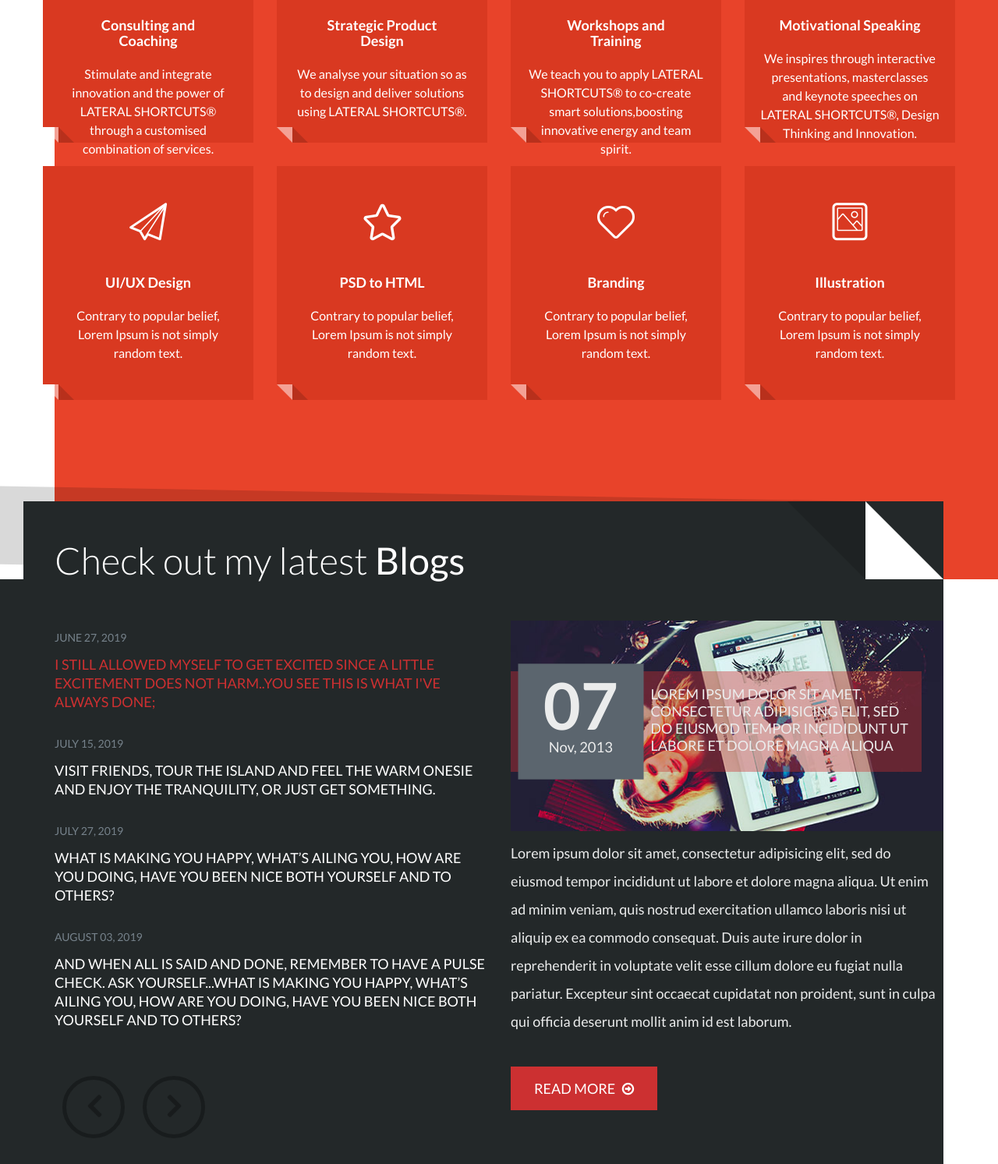
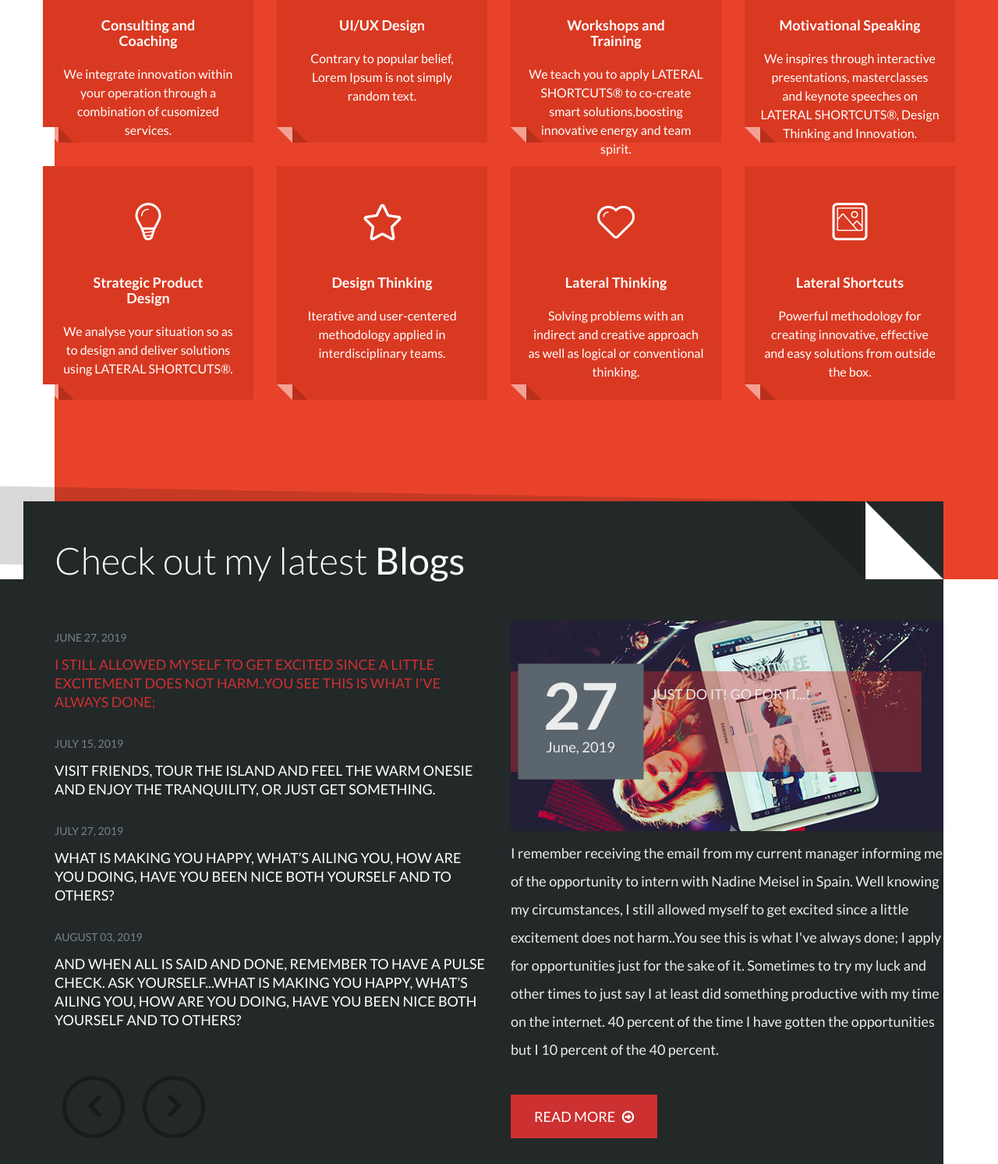
Before and after one commit to Aseken/IntegratedProject, a plain HTML site: page index.html in a window 1280 px wide. Shown: the part 1729-3222 px from the top of the page at 78% size. Drawn offline with Linux system fonts and the light colour scheme; some packages are replaced by stand-ins of ours.

Commit message:
update the latest changes

```diff
--- a/index.html
+++ b/index.html
@@ -223,21 +223,24 @@
 							<h3>Consulting and Coaching</h3>
 
 							<p>
-								Stimulate and integrate innovation and the power of LATERAL SHORTCUTS® through a customised combination of services.
+							We integrate innovation within your operation through a combination of cusomized services.
 							</p>
 						</div>
 					</div>
+                    <!--this is-->
                     <div class="col-md-3 col-sm-6 col-xs-12">
                         <div class="service-box service-fold">
-							<i class="hippo-icon-lightbulb"></i>
+                            <i class="hippo-icon-paper-plane"></i>
 
-							<h3>Strategic Product Design</h3>
+                            <h3>UI/UX Design</h3>
 
                             <p>
-								We analyse your situation so as to design and deliver solutions using LATERAL SHORTCUTS®.
+                                Contrary to popular belief, Lorem Ipsum is not simply random text.
                             </p>
                         </div>
                     </div>
+                    <!--this is-->
+
 					<div class="col-md-3 col-sm-6 col-xs-12">
 						<div class="service-box service-fold">
 							<i class="hippo-icon-beaker"></i>
@@ -260,25 +263,27 @@
 							</p>
 						</div>
 					</div>
+
                     <div class="col-md-3 col-sm-6 col-xs-12">
                         <div class="service-box service-fold">
-							<i class="hippo-icon-paper-plane"></i>
+                            <i class="hippo-icon-lightbulb"></i>
 
-							<h3>UI/UX Design</h3>
+                            <h3>Strategic Product Design</h3>
 
                             <p>
-								Contrary to popular belief, Lorem Ipsum is not simply random text.
+                                We analyse your situation so as to design and deliver solutions using LATERAL SHORTCUTS®.
                             </p>
                         </div>
                     </div>
+
 					<div class="col-md-3 col-sm-6 col-xs-12">
 						<div class="service-box service-fold">
 							<i class="hippo-icon-star"></i>
 
-							<h3>PSD to HTML</h3>
+							<h3>Design Thinking</h3>
 
 							<p>
-								Contrary to popular belief, Lorem Ipsum is not simply random text.
+								Iterative and user-centered methodology applied in interdisciplinary teams.
 							</p>
 						</div>
 					</div>
@@ -286,10 +291,10 @@
 						<div class="service-box service-fold">
 							<i class="hippo-icon-heart"></i>
 
-							<h3>Branding</h3>
+							<h3>Lateral Thinking</h3>
 
 							<p>
-								Contrary to popular belief, Lorem Ipsum is not simply random text.
+								Solving problems with an indirect and creative approach as well as logical or conventional thinking.
 							</p>
 						</div>
 					</div>
@@ -297,10 +302,10 @@
 						<div class="service-box service-fold">
 							<i class="hippo-icon-photo"></i>
 
-							<h3>Illustration</h3>
+							<h3>Lateral Shortcuts</h3>
 
 							<p>
-								Contrary to popular belief, Lorem Ipsum is not simply random text.
+								Powerful methodology for creating innovative, effective and easy solutions from outside the box.
 							</p>
 						</div>
 					</div>
@@ -378,15 +383,15 @@
                 <div class="blog-header-wrapper">
                     <div class="blog-date">
                         <span class="blog-date-day">
-                          07
+                          27
                         </span>
                         <span class="blog-date-other">
-                          Nov, 2013
+                          June, 2019
                         </span>
                     </div>
                     <div class="blog-title">
-                        Lorem ipsum dolor sit amet, consectetur adipisicing elit, sed do eiusmod
-                        tempor incididunt ut labore et dolore magna aliqua
+                        Just Do It!
+                        Go For It...!
                     </div>
                 </div>
                 <div class="blog-entry-thumb">
@@ -395,13 +400,13 @@
             </div>
             <div class="entry-content">
                 <p>
-                    Lorem ipsum dolor sit amet, consectetur adipisicing elit, sed do eiusmod
-                    tempor incididunt ut labore et dolore magna aliqua. Ut enim ad minim
-                    veniam, quis nostrud exercitation ullamco laboris nisi ut aliquip ex ea
-                    commodo consequat. Duis aute irure dolor in reprehenderit in voluptate
-                    velit esse cillum dolore eu fugiat nulla pariatur. Excepteur sint
-                    occaecat cupidatat non proident, sunt in culpa qui officia deserunt
-                    mollit anim id est laborum.
+                    I remember receiving the email from my current manager informing me of
+                    the opportunity to intern with Nadine Meisel in Spain.
+                    Well knowing my circumstances, I still allowed myself to get excited since a little
+                    excitement does not harm..You see this is what I've always done;
+                    I apply for opportunities just for the sake of it. Sometimes to try my luck and
+                    other times to just say I at least did something productive with my time on the internet.
+                    40 percent of the time I have gotten the opportunities but I 10 percent of the 40 percent.
                 </p>
                 <a class="readmore" data-linktype="modal" data-modalclass="blog-style" href="blog-single1.html">Read
                     more <i class=" fa fa-arrow-circle-o-right"></i>
@@ -413,27 +418,27 @@
                 <div class="blog-header-wrapper">
                     <div class="blog-date">
                         <span class="blog-date-day">
-                          07
+                          15
                         </span>
                         <span class="blog-date-other">
-                          Nov, 2013
+                          July, 2019
                         </span>
                     </div>
                     <div class="blog-title">
-                        Lorem ipsum dolor sit amet, consectetur adipisicing elit, sed do eiusmod
-                        tempor incididunt ut labore et dolore magna aliqua
+                        We don't get what we want,
+                        we get what we have to have
                     </div>
                 </div>
             </div>
             <div class="entry-content">
                 <p>
-                    Lorem ipsum dolor sit amet, consectetur adipisicing elit, sed do eiusmod
-                    tempor incididunt ut labore et dolore magna aliqua. Ut enim ad minim
-                    veniam, quis nostrud exercitation ullamco laboris nisi ut aliquip ex ea
-                    commodo consequat. Duis aute irure dolor in reprehenderit in voluptate
-                    velit esse cillum dolore eu fugiat nulla pariatur. Excepteur sint
-                    occaecat cupidatat non proident, sunt in culpa qui officia deserunt
-                    mollit anim id est laborum.
+                    So all the places in my bucket list I was looking forward
+                    to visiting will remain where they are for now,
+                    and that is in my bucket list. Anyway, in the meantime,
+                    I can get a day job since the remote internship is
+                    not demanding at all. Visit friends, tour the island
+                    and feel the warm onesie and enjoy the tranquility
+                    or just get something going for me as I wait for these remaining month to end.
                 </p>
                 <a class="readmore" data-linktype="modal" data-modalclass="blog-style" href="blog-single1.html">Read
                     more <i class=" fa fa-arrow-circle-o-right"></i>
@@ -445,15 +450,14 @@
                 <div class="blog-header-wrapper">
                     <div class="blog-date">
                         <span class="blog-date-day">
-                          07
+                          27
                         </span>
                         <span class="blog-date-other">
-                          Aug, 2019
+                          July, 2019
                         </span>
                     </div>
                     <div class="blog-title">
-                        Many of the opportunities have turned out to be at 40/60.
-                        However, after this last application, I have decided to go beyond the first step.
+                        Work In Progress!
                     </div>
                 </div>
                 <div class="blog-entry-thumb">
@@ -462,13 +466,13 @@
             </div>
             <div class="entry-content">
                 <p>
-                    Lorem ipsum dolor sit amet, consectetur adipisicing elit, sed do eiusmod
-                    tempor incididunt ut labore et dolore magna aliqua. Ut enim ad minim
-                    veniam, quis nostrud exercitation ullamco laboris nisi ut aliquip ex ea
-                    commodo consequat. Duis aute irure dolor in reprehenderit in voluptate
-                    velit esse cillum dolore eu fugiat nulla pariatur. Excepteur sint
-                    occaecat cupidatat non proident, sunt in culpa qui officia deserunt
-                    mollit anim id est laborum.
+                    "Dare to live! Until the very last breathe. Dare to live! Forget about the past.
+                    Dare to live! Giving something of yourself to others,
+                    even when it seems there is nothing more left to give.
+                    Grow beautiful feathers, colorful and fluffy ones."
+                    "Build majestic wings, that soar through any storms.
+                    Be a confident proud flier,
+                    so that when anyone looks above, all they will do is admire your bravery.
                 </p>
                 <a class="readmore" data-linktype="modal" data-modalclass="blog-style" href="blog-single1.html">Read
                     more <i class=" fa fa-arrow-circle-o-right"></i>
@@ -480,27 +484,27 @@
                 <div class="blog-header-wrapper">
                     <div class="blog-date">
                         <span class="blog-date-day">
-                          07
+                          03
                         </span>
                         <span class="blog-date-other">
-                          Nov, 2013
+                          Aug, 2013
                         </span>
                     </div>
                     <div class="blog-title">
-                        Lorem ipsum dolor sit amet, consectetur adipisicing elit, sed do eiusmod
-                        tempor incididunt ut labore et dolore magna aliqua
+                      Many of the opportunities have turned out to be at 40/60.
                     </div>
                 </div>
             </div>
             <div class="entry-content">
                 <p>
-                    Lorem ipsum dolor sit amet, consectetur adipisicing elit, sed do eiusmod
-                    tempor incididunt ut labore et dolore magna aliqua. Ut enim ad minim
-                    veniam, quis nostrud exercitation ullamco laboris nisi ut aliquip ex ea
-                    commodo consequat. Duis aute irure dolor in reprehenderit in voluptate
-                    velit esse cillum dolore eu fugiat nulla pariatur. Excepteur sint
-                    occaecat cupidatat non proident, sunt in culpa qui officia deserunt
-                    mollit anim id est laborum.
+                    Sing, sing harmonic tunes; when happy, soothing hymns when in pain,
+                    cheering tunes to celebrate others victory, compose melodies that
+                    will inspire every young heart looking up to you.
+                    Grow beaks that only select food that nourishes your soul. And when
+                    you perch on branches: strong, weak, slippery or thorny,
+                    let your faith in not falling down hold you.Oh, your eyesight!
+                    May your eyes see the beauty in everything the universe touches and in
+                    everyone you meet.
                 </p>
                 <a class="readmore" data-linktype="modal" data-modalclass="blog-style" href="blog-single1.html">Read
                     more <i class=" fa fa-arrow-circle-o-right"></i>
@@ -534,19 +538,19 @@
                             <div class="contact-info">
                                 <ul>
                                     <li class="first">
-                                        <p><i class="fa fa-map-marker fa-2"></i> Sweep inc.</p>
+                                        <p><i class="fa fa-map-marker fa-2"></i> Aseken inc.</p>
 
-                                        <p> 9870 St Vincent Place, Glasgow, DC 45 Fr 45.</p>
+                                        <p> Barcelona, Spain.</p>
                                     </li>
                                     <li class="second">
-                                        <p><i class="fa fa-phone fa-2"></i> +0088776 69 900</p>
+                                        <p><i class="fa fa-phone fa-2"></i> +23058596378</p>
 
-                                        <p><i class="fa fa-envelope fa-2"></i> main@example.com </p>
+                                        <p><i class="fa fa-envelope fa-2"></i> mnekesa16@alustudent.com </p>
                                     </li>
                                     <li class="third">
                                         <p><i class="fa fa-clock-o fa-2"></i> Monday - Friday</p>
 
-                                        <p> 9:00 AM - 6:00 AM</p>
+                                        <p> 9:00 AM - 6:00 PM</p>
                                     </li>
                                 </ul>
                                 <div class="clearfix"></div>
```
Also changed, not shown: blog-single3.html (+1 -1 lines), css/fontello/demo.html (+3 -0 lines), 2 other files. Lines whose indentation alone changed are shown as unchanged.
